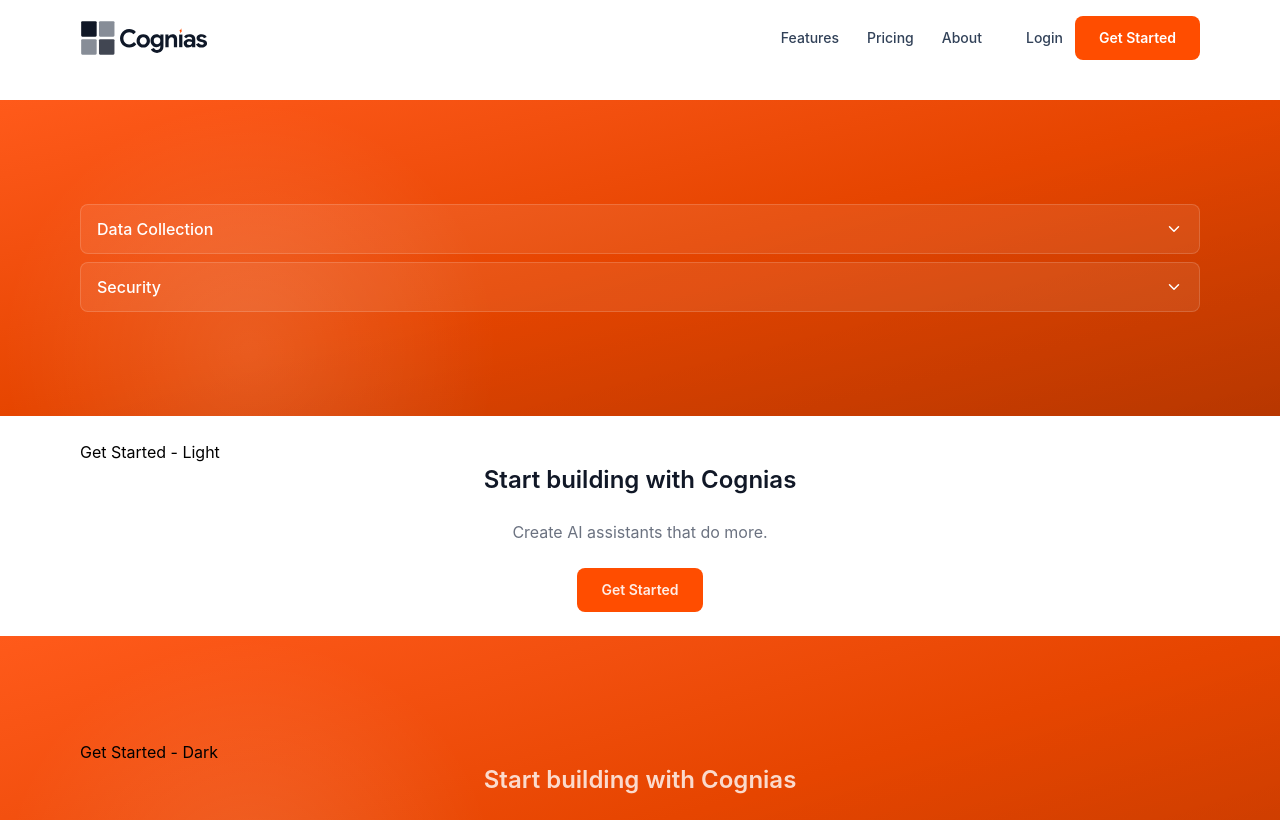
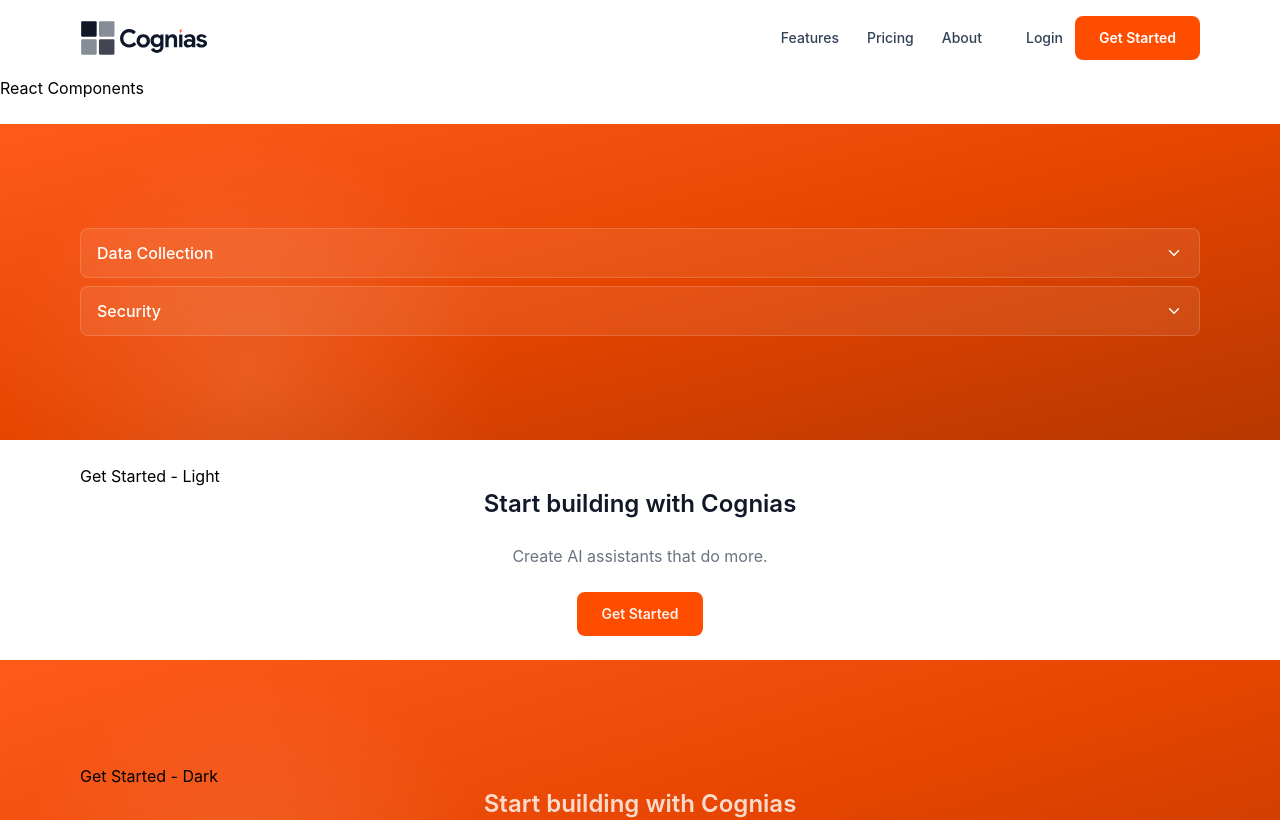
Before and after one commit to prandle/cognias-marketing, a React (Vite) app: page /components in a window 1280 px wide. Shown: the top 820 px of the page. Built offline with nearby package versions, Linux system fonts and the light colour scheme.

Commit message:
components quicklinks

```diff
--- a/src/components/ui/index.tsx
+++ b/src/components/ui/index.tsx
@@ -7,3 +7,4 @@
 export { Textarea } from "./Textarea";
 export { Accordion } from "./Accordion";
 export { HeroAnimation } from "./HeroAnimation";
+export { default as Link} from "./Link"
--- a/src/pages/components.tsx
+++ b/src/pages/components.tsx
@@ -1,11 +1,23 @@
-import { Container, FullWidthBand } from "../components/layout/index";
-import { Button, Accordion } from "../components/ui/index";
-import { GetStarted } from "../components/widgets/index";
+import { Container, FullWidthBand } from "../components/layout";
+import { Link, Button, Accordion } from "../components/ui";
+import { GetStarted } from "../components/widgets";
 
 
 export default function ComponentsLibrary() {
   return (
 <>
+
+  <nav className="row">
+    {/* <Link to="#typographyTypography" /> */}
+    {/* #linksLinks</a>
+    #buttonsButtons</a>
+    #formsForms</a>
+    #tablesTables</a>
+    #mediaMedia</a> */}
+    <Link to="#reactComponents">React Components</Link>
+  </nav>
+
+
   <FullWidthBand variant="primary">
     <Accordion type="multiple">
       <Accordion.Item value="data">
@@ -64,6 +76,7 @@
 
     </Container>
     <FullWidthBand variant="primary">
+      <div id="reactComponents"/>
       <h2>Buttons Dark Background</h2>
         <Button
           variant="primary"
--- a/src/version.json
+++ b/src/version.json
@@ -1,3 +1,3 @@
 {
-  "build": 99
+  "build": 100
 }
```
Also changed, not shown: 1 other file (tests, documents, lock files or other folders).
